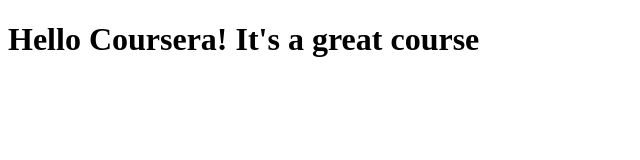
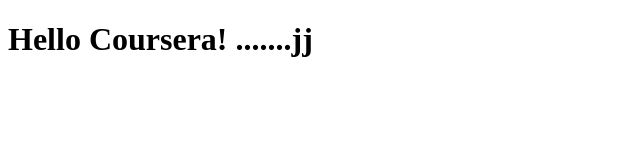
Before and after one commit to nshefer/coursera-test, a plain HTML site: page site/index.html in a window 1280 px wide. Shown: the whole page, without its empty margins (0-640 px from the left). Drawn offline with Linux system fonts and the light colour scheme.

Commit message:
How does it work?

```diff
--- a/site/index.html
+++ b/site/index.html
@@ -4,6 +4,6 @@
 	<title>Hello Coursera!</title>
 </head>
 <body>
-<h1>Hello Coursera! It's a great course</h1>
+<h1>Hello Coursera! .......jj</h1>
 </body>
 </html>
```
Also changed, not shown: site/lll.txt (added).
